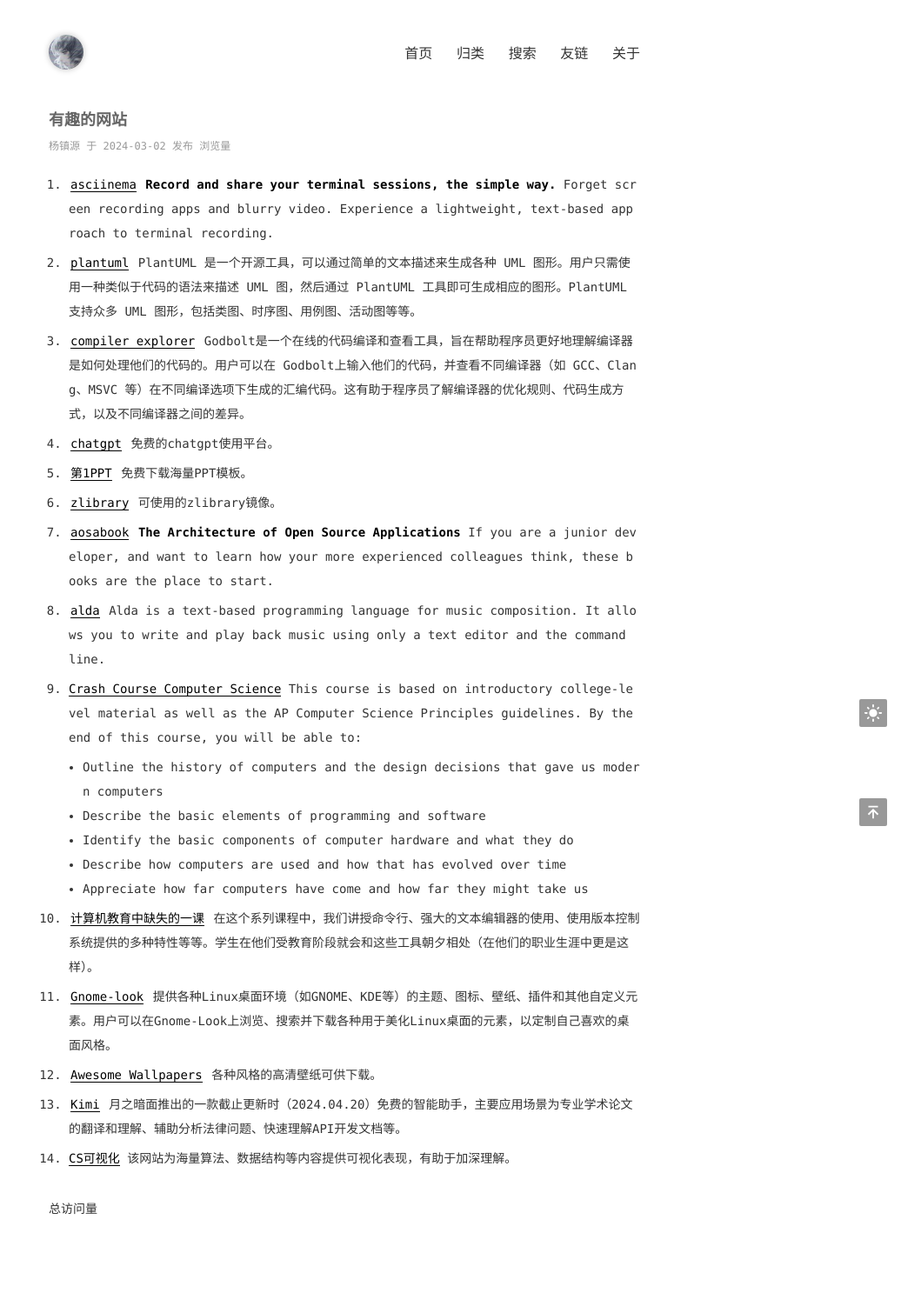
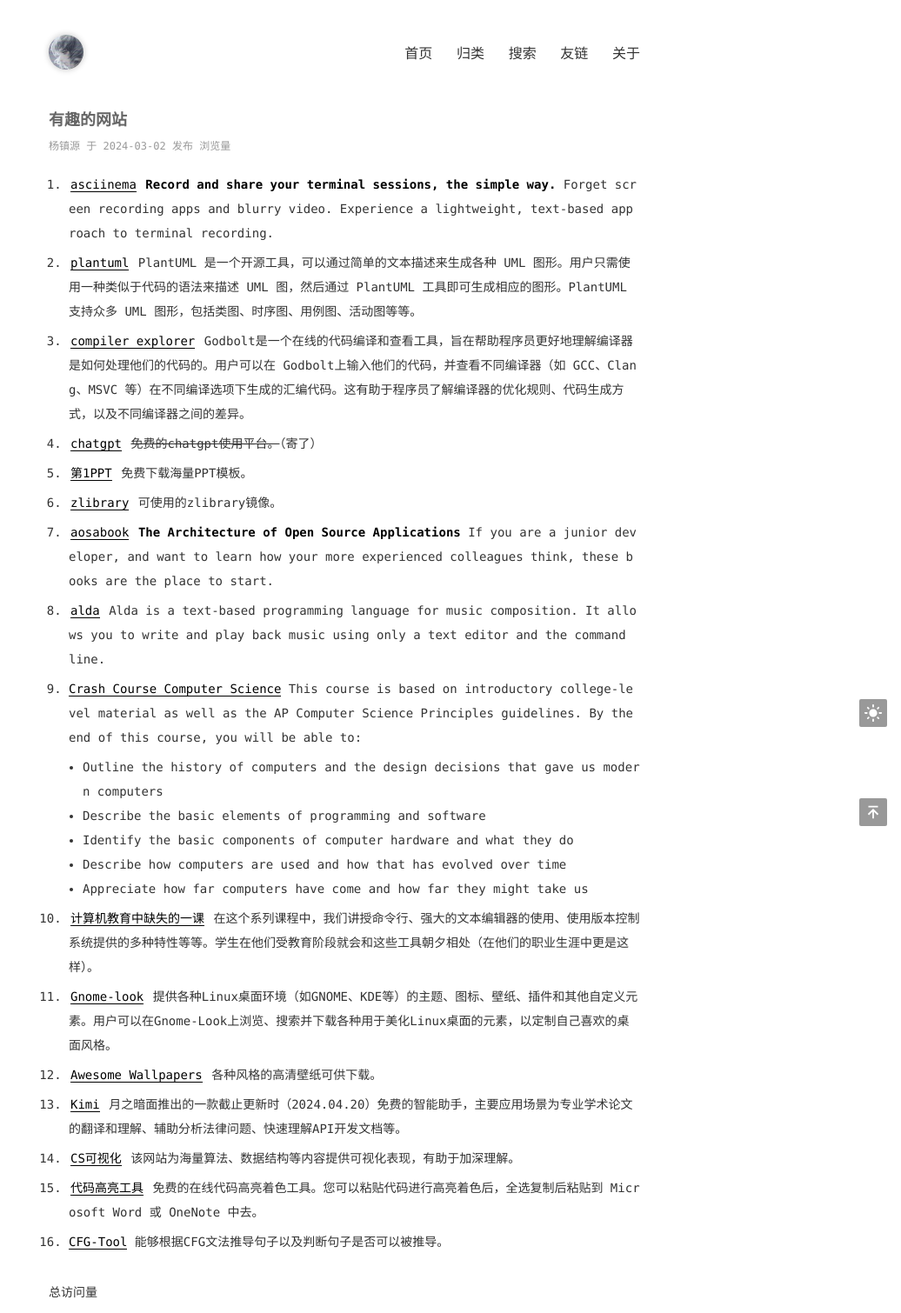
Before and after one commit to Yangzy0723/Yangzy0723.github.io, a Jekyll site: the page built from _posts/2024-03-02-有趣的网站.md, in a window 1280 px wide. Shown: the whole page at 87% size, without its empty margins (244-1280 px from the left). Built offline with Jekyll 4.4.1, drawn with Linux system fonts in a browser that asks for light colours; comment, search, counter and statistics services are not loaded; before the commit the page ends 1414 px from its top, so only the background shows below that.

Commit message:
add new resources

```diff
--- a/_posts/2024-03-02-有趣的网站.md
+++ b/_posts/2024-03-02-有趣的网站.md
@@ -14,7 +14,7 @@ categories: [杂项]
     Godbolt是一个在线的代码编译和查看工具，旨在帮助程序员更好地理解编译器是如何处理他们的代码的。用户可以在 Godbolt上输入他们的代码，并查看不同编译器（如 GCC、Clang、MSVC 等）在不同编译选项下生成的汇编代码。这有助于程序员了解编译器的优化规则、代码生成方式，以及不同编译器之间的差异。
 
 4. [chatgpt](https://chatgptdemo.info/chat/)
-    免费的chatgpt使用平台。
+    ~~免费的chatgpt使用平台。~~（寄了）
 
 5. [第1PPT](https://www.1ppt.com/)
     免费下载海量PPT模板。
@@ -51,3 +51,9 @@ categories: [杂项]
 
 14. [CS可视化](https://www.cs.usfca.edu/~galles/visualization/)
     该网站为海量算法、数据结构等内容提供可视化表现，有助于加深理解。
+
+15. [代码高亮工具](https://highlightcode.com/)
+    免费的在线代码高亮着色工具。您可以粘贴代码进行高亮着色后，全选复制后粘贴到 Microsoft Word 或 OneNote 中去。
+
+16. [CFG-Tool](https://bakkot.github.io/cfgrammar-tool/)
+    能够根据CFG文法推导句子以及判断句子是否可以被推导。
```
